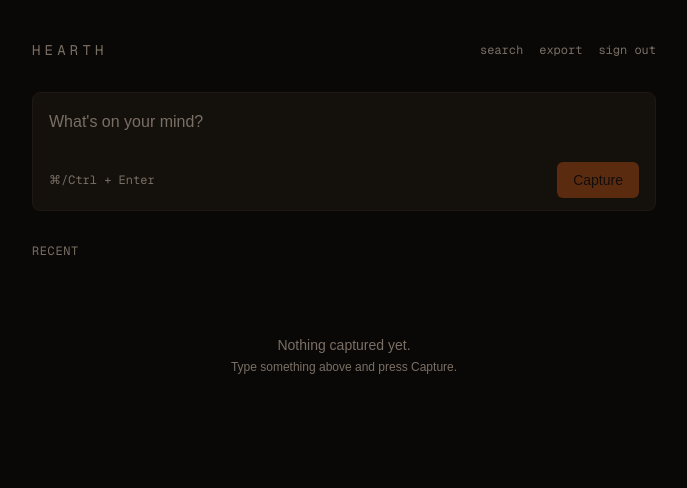
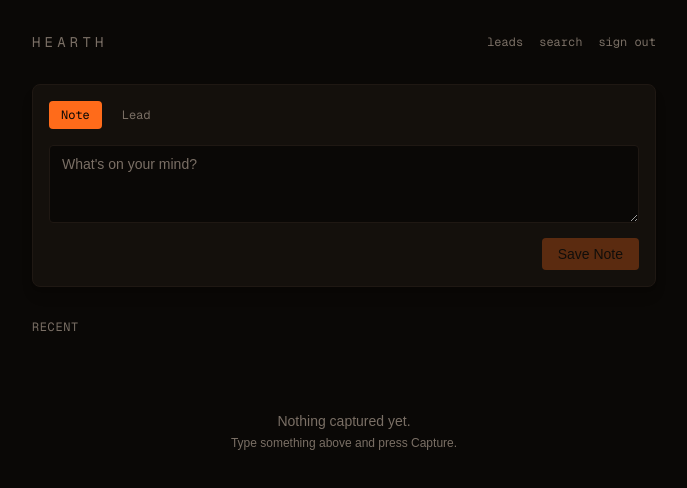
Before and after one commit to Hdhsjajahskek/hearth, a Next.js app: page / in a window 1280 px wide. Shown: the top 488 px of the page, without its empty margins (296-983 px from the left). Built offline with nearby package versions, Linux system fonts and the light colour scheme; no server answers; the database is empty.

Commit message:
feat: leads system with toggle capture

```diff
--- /dev/null
+++ b/src/app/leads/page.tsx
@@ -0,0 +1,67 @@
+'use client'
+
+import { useCallback, useEffect, useState } from 'react'
+import Link from 'next/link'
+import { listLeads, updateLeadStatus } from '@/lib/hearth/leads'
+import type { LeadData, HearthNode } from '@/lib/hearth/types'
+
+export default function LeadsPage() {
+  const [leads, setLeads] = useState<HearthNode<LeadData>[]>([])
+  const [loading, setLoading] = useState(true)
+
+  const refresh = useCallback(async () => {
+    const data = await listLeads()
+    setLeads(data)
+    setLoading(false)
+  }, [])
+
+  useEffect(() => { refresh() }, [refresh])
+
+  async function handleStatus(leadId: string, status: LeadData['status']) {
+    setLeads((prev) => prev.map((l) => l.id === leadId ? { ...l, data: { ...l.data, status } } : l))
+    await updateLeadStatus(leadId, status)
+  }
+
+  return (
+    <main className="min-h-screen bg-[#0A0806] text-[#F5EFE7]">
+      <div className="max-w-3xl mx-auto px-4 py-8">
+        <header className="flex items-center justify-between mb-8">
+          <Link href="/" className="text-xs text-[#7A6F65] hover:text-[#F5EFE7] font-mono">
+            ← inbox
+          </Link>
+          <h1 className="font-mono tracking-[0.3em] text-sm text-[#7A6F65]">LEADS</h1>
+          <div className="w-12" />
+        </header>
+
+        {loading && <p className="text-sm text-[#7A6F65]">loading…</p>}
+        {!loading && leads.length === 0 && <p className="text-sm text-[#7A6F65]">No leads yet. Go to Inbox to add one.</p>}
+
+        <ul className="space-y-3">
+          {leads.map((lead) => (
+            <li key={lead.id} className="border border-[#1F1813] rounded-lg bg-[#14100C] p-4 flex flex-col md:flex-row md:items-center justify-between gap-4">
+              <div>
+                <p className="text-sm font-medium">{lead.data.name}</p>
+                <p className="text-xs text-[#7A6F65] mt-1">
+                  {lead.data.phone && <a href={`tel:${lead.data.phone}`} className="hover:text-[#FF6B1A]">{lead.data.phone}</a>}
+                  {lead.data.address && ` · ${lead.data.address}`}
+                </p>
+                {lead.data.note && <p className="text-xs text-[#FFB347] mt-1">{lead.data.note}</p>}
+              </div>
+              <select
+                value={lead.data.status}
+                onChange={(e) => handleStatus(lead.id, e.target.value as LeadData['status'])}
+                className="bg-[#0A0806] text-xs text-[#F5EFE7] border border-[#1F1813] rounded px-2 py-1 outline-none"
+              >
+                <option value="new">New</option>
+                <option value="contacted">Contacted</option>
+                <option value="interested">Interested</option>
+                <option value="client">Client</option>
+                <option value="dead">Dead</option>
+              </select>
+            </li>
+          ))}
+        </ul>
+      </div>
+    </main>
+  )
+}
--- a/src/app/page.tsx
+++ b/src/app/page.tsx
@@ -6,6 +6,7 @@
 import { NoteList } from '@/components/NoteList'
 import { recentNotes } from '@/lib/hearth/read'
 import type { HearthNode, NoteData } from '@/lib/hearth/types'
+import Link from 'next/link'
 
 export default function InboxPage() {
   const [notes, setNotes] = useState<HearthNode<NoteData>[]>([])
@@ -29,24 +30,24 @@
 
   return (
     <main className="min-h-screen bg-[#0A0806] text-[#F5EFE7]">
-      <div className="max-w-2xl mx-auto px-6 py-10">
+      <div className="max-w-2xl mx-auto px-4 md:px-6 py-8">
         <header className="flex items-center justify-between mb-8">
           <h1 className="font-mono tracking-[0.3em] text-sm text-[#7A6F65]">
             HEARTH
           </h1>
           <div className="flex items-center gap-4">
-  <a
+            <Link
+              href="/leads"
+              className="text-xs text-[#7A6F65] hover:text-[#F5EFE7] transition-colors font-mono"
+            >
+              leads
+            </Link>
+            <Link
               href="/search"
               className="text-xs text-[#7A6F65] hover:text-[#F5EFE7] transition-colors font-mono"
             >
               search
-  </a>
-  <a
-    href="/export"
-    className="text-xs text-[#7A6F65] hover:text-[#F5EFE7] transition-colors font-mono"
-  >
-    export
-  </a>
+            </Link>
             <button
               onClick={signOut}
               className="text-xs text-[#7A6F65] hover:text-[#F5EFE7] transition-colors font-mono"
--- a/src/components/CaptureBox.tsx
+++ b/src/components/CaptureBox.tsx
@@ -1,87 +1,124 @@
 'use client'
 
-import { useState, useRef, useEffect } from 'react'
+import { useState } from 'react'
 import { captureNote } from '@/lib/hearth/capture'
+import { createLead } from '@/lib/hearth/leads'
+import type { LeadData } from '@/lib/hearth/types'
 
-interface Props {
-  onCaptured: () => void
-}
-
-export function CaptureBox({ onCaptured }: Props) {
-  const [value, setValue] = useState('')
+export function CaptureBox({ onCaptured }: { onCaptured: () => void }) {
+  const [mode, setMode] = useState<'note' | 'lead'>('note')
   const [busy, setBusy] = useState(false)
   const [error, setError] = useState<string | null>(null)
-  const textareaRef = useRef<HTMLTextAreaElement>(null)
-  const submittingRef = useRef(false)
 
-  useEffect(() => {
-    const el = textareaRef.current
-    if (!el) return
-    el.style.height = 'auto'
-    el.style.height = Math.min(el.scrollHeight, 240) + 'px'
-  }, [value])
+  // Note state
+  const [noteText, setNoteText] = useState('')
 
-  useEffect(() => {
-    textareaRef.current?.focus()
-  }, [])
+  // Lead state
+  const [leadName, setLeadName] = useState('')
+  const [leadPhone, setLeadPhone] = useState('')
+  const [leadAddress, setLeadAddress] = useState('')
+  const [leadNote, setLeadNote] = useState('')
+  const [leadStatus, setLeadStatus] = useState<LeadData['status']>('new')
 
-  async function submit() {
-    // Hard lock — even if submit() is called twice in the same tick,
-    // only one insert goes through.
-    if (submittingRef.current) return
-    if (!value.trim()) return
-
-    submittingRef.current = true
+  async function submitNote() {
+    if (!noteText.trim() || busy) return
     setBusy(true)
     setError(null)
-
-    const result = await captureNote(value)
-
-    if (!result.ok) {
-      setError(result.error)
-      setBusy(false)
-      submittingRef.current = false
-      return
-    }
-
-    // Clear the input *first*, then tell the parent to refresh.
-    setValue('')
+    const res = await captureNote(noteText)
     setBusy(false)
-    submittingRef.current = false
+    if (!res.ok) return setError(res.error)
+    setNoteText('')
     onCaptured()
-    textareaRef.current?.focus()
   }
 
-  function onKeyDown(e: React.KeyboardEvent<HTMLTextAreaElement>) {
-    if ((e.metaKey || e.ctrlKey) && e.key === 'Enter') {
-      e.preventDefault()
-      submit()
-    }
+  async function submitLead() {
+    if (!leadName.trim() || busy) return
+    setBusy(true)
+    setError(null)
+    const res = await createLead(leadName, leadPhone, leadAddress, leadNote, leadStatus)
+    setBusy(false)
+    if (!res.ok) return setError(res.error)
+
+    setLeadName('')
+    setLeadPhone('')
+    setLeadAddress('')
+    setLeadNote('')
+    setLeadStatus('new')
+    onCaptured()
   }
 
   return (
-    <div className="border border-[#1F1813] rounded-lg bg-[#14100C] overflow-hidden">
-      <textarea
-        ref={textareaRef}
-        value={value}
-        onChange={(e) => setValue(e.target.value)}
-        onKeyDown={onKeyDown}
-        placeholder="What's on your mind?"
-        rows={1}
-        className="w-full bg-transparent text-[#F5EFE7] placeholder-[#7A6F65] px-4 py-4 outline-none resize-none text-base leading-relaxed"
-      />
-      <div className="flex items-center justify-between px-4 pb-3 pt-1">
-        <span className="text-xs text-[#7A6F65] font-mono">
-          {busy ? 'saving…' : error ? <span className="text-[#8B4A2A]">{error}</span> : '⌘/Ctrl + Enter'}
-        </span>
+    <div className="border border-[#1F1813] rounded-lg bg-[#14100C] p-4 shadow-lg">
+      <div className="flex gap-2 mb-4">
         <button
-          onClick={submit}
-          disabled={!value.trim() || busy}
-          className="rounded-md bg-[#FF6B1A] hover:bg-[#FFB347] transition-colors text-[#0A0806] font-medium text-sm py-2 px-4 disabled:opacity-30 disabled:cursor-not-allowed"
+          onClick={() => setMode('note')}
+          className={`text-xs font-mono px-3 py-1.5 rounded transition-colors ${mode === 'note' ? 'bg-[#FF6B1A] text-[#0A0806]' : 'text-[#7A6F65] hover:text-[#F5EFE7]'}`}
         >
-          Capture
+          Note
+        </button>
+        <button
+          onClick={() => setMode('lead')}
+          className={`text-xs font-mono px-3 py-1.5 rounded transition-colors ${mode === 'lead' ? 'bg-[#FF6B1A] text-[#0A0806]' : 'text-[#7A6F65] hover:text-[#F5EFE7]'}`}
+        >
+          Lead
         </button>
       </div>
+
+      {mode === 'note' ? (
+        <div>
+          <textarea
+            value={noteText}
+            onChange={(e) => setNoteText(e.target.value)}
+            placeholder="What's on your mind?"
+            rows={3}
+            className="w-full bg-[#0A0806] text-[#F5EFE7] placeholder-[#7A6F65] text-sm border border-[#1F1813] rounded px-3 py-2 outline-none focus:border-[#8B4A2A]"
+          />
+          <div className="flex justify-end mt-2">
+            <button onClick={submitNote} disabled={!noteText.trim() || busy} className="bg-[#FF6B1A] text-[#0A0806] text-sm font-medium py-1.5 px-4 rounded disabled:opacity-30">
+              Save Note
+            </button>
+          </div>
+        </div>
+      ) : (
+        <div className="space-y-3">
+          <input
+            type="text"
+            placeholder="Business Name *"
+            value={leadName}
+            onChange={(e) => setLeadName(e.target.value)}
+            className="w-full bg-[#0A0806] text-[#F5EFE7] text-sm border border-[#1F1813] rounded px-3 py-2 outline-none focus:border-[#8B4A2A]"
+          />
+          <div className="grid grid-cols-1 md:grid-cols-2 gap-3">
+             <input
+              type="tel"
+              placeholder="Phone Number"
+              value={leadPhone}
+              onChange={(e) => setLeadPhone(e.target.value)}
+              className="w-full bg-[#0A0806] text-[#F5EFE7] text-sm border border-[#1F1813] rounded px-3 py-2 outline-none focus:border-[#8B4A2A]"
+            />
+            <input
+              type="text"
+              placeholder="Address"
+              value={leadAddress}
+              onChange={(e) => setLeadAddress(e.target.value)}
+              className="w-full bg-[#0A0806] text-[#F5EFE7] text-sm border border-[#1F1813] rounded px-3 py-2 outline-none focus:border-[#8B4A2A]"
+            />
+          </div>
+          <input
+            type="text"
+            placeholder="Note (e.g. wants demo)"
+            value={leadNote}
+            onChange={(e) => setLeadNote(e.target.value)}
+            className="w-full bg-[#0A0806] text-[#F5EFE7] text-sm border border-[#1F1813] rounded px-3 py-2 outline-none focus:border-[#8B4A2A]"
+          />
+          <div className="flex justify-between items-center mt-2">
+            <span className="text-xs text-[#8B4A2A]">{error}</span>
+            <button onClick={submitLead} disabled={!leadName.trim() || busy} className="bg-[#FF6B1A] text-[#0A0806] text-sm font-medium py-1.5 px-4 rounded disabled:opacity-30">
+              Save Lead
+            </button>
+          </div>
+        </div>
+      )}
     </div>
   )
 }
--- /dev/null
+++ b/src/lib/hearth/leads.ts
@@ -0,0 +1,80 @@
+import { createClient } from '@/lib/supabase/client'
+import type { HearthNode, LeadData } from './types'
+
+export async function createLead(
+  name: string,
+  phone: string | null,
+  address: string | null,
+  note: string | null,
+  status: LeadData['status'] = 'new'
+): Promise<{ ok: true; lead: HearthNode<LeadData> } | { ok: false; error: string }> {
+  const trimmedName = name.trim()
+  if (!trimmedName) return { ok: false, error: 'Name is required' }
+
+  const supabase = createClient()
+  const { data: { user } } = await supabase.auth.getUser()
+  if (!user) return { ok: false, error: 'not_authenticated' }
+
+  const leadData: LeadData = {
+    name: trimmedName,
+    phone: phone?.trim() || null,
+    address: address?.trim() || null,
+    note: note?.trim() || null,
+    status,
+    schema_version: 1,
+  }
+
+  const { data: node, error: nodeError } = await supabase
+    .from('nodes')
+    .insert({ user_id: user.id, type: 'lead', data: leadData })
+    .select()
+    .single()
+
+  if (nodeError || !node) return { ok: false, error: nodeError?.message ?? 'insert_failed' }
+
+  await supabase.from('events').insert({
+    user_id: user.id,
+    type: 'lead_created',
+    subject_node_id: node.id,
+    data: { name: trimmedName },
+  })
+
+  return { ok: true, lead: node as HearthNode<LeadData> }
+}
+
+export async function listLeads(): Promise<HearthNode<LeadData>[]> {
+  const supabase = createClient()
+  const { data, error } = await supabase
+    .from('nodes')
+    .select('*')
+    .eq('type', 'lead')
+    .order('created_at', { ascending: false })
+
+  if (error) return []
+  return (data ?? []) as HearthNode<LeadData>[]
+}
+
+export async function updateLeadStatus(
+  leadId: string,
+  status: LeadData['status']
+): Promise<{ ok: true } | { ok: false; error: string }> {
+  const supabase = createClient()
+
+  const { data: existing, error: readError } = await supabase
+    .from('nodes')
+    .select('data')
+    .eq('id', leadId)
+    .maybeSingle()
+
+  if (readError || !existing) return { ok: false, error: 'lead_not_found' }
+
+  const newData = { ...(existing.data as LeadData), status }
+
+  const { error } = await supabase
+    .from('nodes')
+    .update({ data: newData })
+    .eq('id', leadId)
+
+  if (error) return { ok: false, error: error.message }
+  return { ok: true }
+}
--- a/src/lib/hearth/types.ts
+++ b/src/lib/hearth/types.ts
@@ -2,7 +2,7 @@
 // HEARTH — Core Types
 // ============================================================
 
-export type NodeType = 'note' | 'book'
+export type NodeType = 'note' | 'book' | 'lead'
 
 export type EdgeRelation = 'about'
 
@@ -11,6 +11,7 @@
   | 'note_edited'
   | 'book_created'
   | 'book_progress'
+  | 'lead_created'
 
 export interface NoteData {
   title: string | null
@@ -22,14 +23,23 @@
   title: string
   author: string | null
   file_path: string
-  format: 'pdf' | 'epub'        // NEW
-  current_page: number          // for PDFs
-  total_pages: number | null    // for PDFs
-  current_location: string | null  // for EPUBs (CFI string)
-  schema_version: 1 | 2         // bump to 2
+  format: 'pdf' | 'epub'
+  current_page: number
+  total_pages: number | null
+  current_location: string | null
+  schema_version: 1 | 2
 }
 
-export type NodeData = NoteData | BookData
+export interface LeadData {
+  name: string
+  phone: string | null
+  address: string | null
+  note: string | null
+  status: 'new' | 'contacted' | 'interested' | 'client' | 'dead'
+  schema_version: 1
+}
+
+export type NodeData = NoteData | BookData | LeadData
 
 export interface HearthNode<T extends NodeData = NodeData> {
   id: string
@@ -67,3 +77,7 @@
 export function isBook(node: HearthNode): node is HearthNode<BookData> {
   return node.type === 'book'
 }
+
+export function isLead(node: HearthNode): node is HearthNode<LeadData> {
+  return node.type === 'lead'
+}
```
Lines whose indentation alone changed are shown as unchanged.
